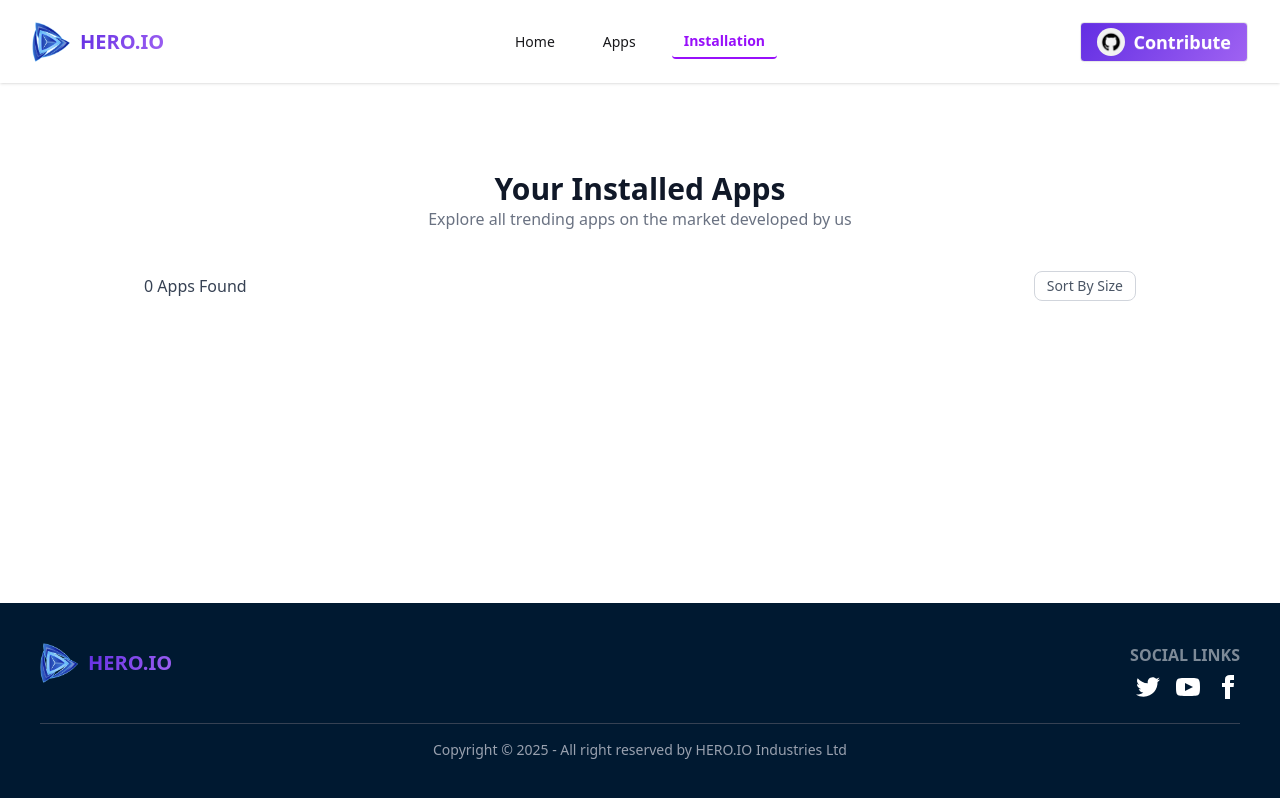
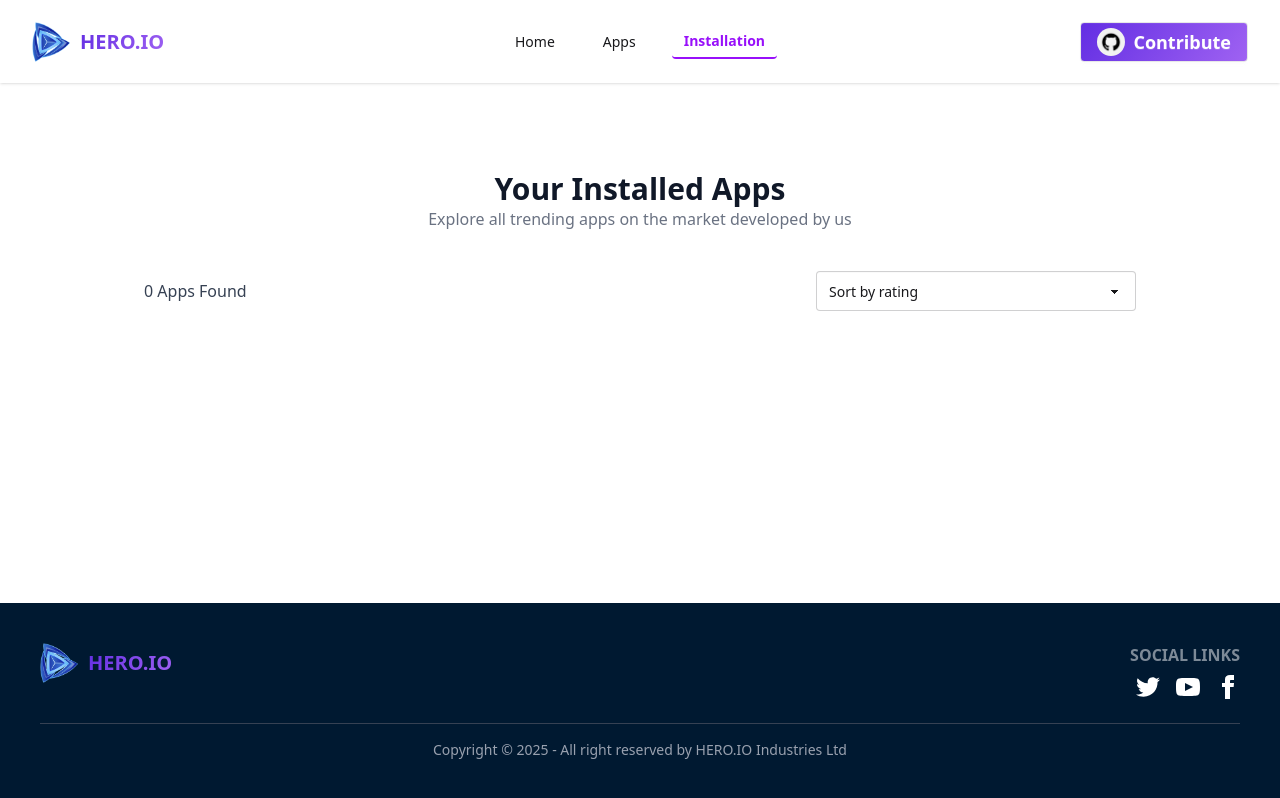
Before and after one commit to Coder-the-noob/Hero_APP, a React (Vite) app: page /installation in a window 1280 px wide. Built offline with nearby package versions, Linux system fonts and the light colour scheme.

Commit message:
added toastify into uninstall button and sorting

```diff
--- a/package.json
+++ b/package.json
@@ -15,6 +15,7 @@
     "react": "^19.1.1",
     "react-dom": "^19.1.1",
     "react-router": "^7.9.4",
+    "react-toastify": "^11.0.5",
     "tailwindcss": "^4.1.16"
   },
   "devDependencies": {
--- a/src/App.jsx
+++ b/src/App.jsx
@@ -1,3 +1,4 @@
+import { ToastContainer } from 'react-toastify'
 import './App.css'
 
 function App() {
@@ -8,6 +9,7 @@ function App() {
 
       <h1 className='border-2 solid p-2'>Vite + React</h1>
       <p className='text-red-400 text-2xl'>Lorem ipsum dolor sit amet consectetur adipisicing elit. Tempora, id.</p>
+      <ToastContainer position="top-right" autoClose={2000} />
 
     </>
   )
--- a/src/Pages/AppDetails.jsx
+++ b/src/Pages/AppDetails.jsx
@@ -4,6 +4,7 @@ import useApps from "../Hooks/useApps";
 import downLogo from "../assets/icon-downloads.png";
 import ratingLogo from "../assets/icon-ratings.png";
 import reviewLogo from "../assets/icon-review.png";
+
 
 const AppDetails = () => {
   const { id } = useParams();
@@ -42,6 +43,7 @@ const AppDetails = () => {
         updateApps.push(app)
     }
     localStorage.setItem('installed', JSON.stringify(updateApps));
+
 
   }
 
--- a/src/Pages/InstallApps.jsx
+++ b/src/Pages/InstallApps.jsx
@@ -1,8 +1,10 @@
 import React, { useEffect, useState } from "react";
 import downloadIcon from "../assets/icon-downloads.png";
+import { toast, ToastContainer } from "react-toastify";
 
 const InstallApps = () => {
   const [installed, setInstallApp] = useState([]);
+  const [sortOrder, setSortOrder] = useState('none');
 
   useEffect(() => {
     const ableApps = JSON.parse(localStorage.getItem("installed"));
@@ -10,6 +12,24 @@ const InstallApps = () => {
       setInstallApp(ableApps);
     }
   }, []);
+
+  const sortedApp = (() =>{
+    if(sortOrder === 'rating-asc'){
+        return [...installed].sort((a,b)=>a.ratingAvg - b.ratingAvg)
+    }else if(sortOrder=== 'rating-desc'){
+        return[...installed].sort((a,b) => b.ratingAvg - a.ratingAvg)
+    }else{
+       return installed
+    }
+  }) ()
+
+  const handleUninstall = (id) => {
+    const updatedList = installed.filter((app) => app.id !== id);
+    setInstallApp(updatedList);
+    localStorage.setItem("installed", JSON.stringify(updatedList));
+
+    toast.error("App Uninstalled!", { theme: "dark" });
+  };
 
   return (
     <div className="max-w-5xl mx-auto px-4 py-10">
@@ -26,13 +46,15 @@ const InstallApps = () => {
               <p className="text-gray-700 font-medium">
                   {installed.length} Apps Found
               </p>
-        <button className="text-gray-600 text-sm border border-gray-300 rounded-lg px-3 py-1 hover:bg-gray-100 transition">
-          Sort By Size
-        </button>
-      </div>
-
-      <div className="space-y-4">
-        {installed.map(({ id, image, title, downloads, ratingAvg, size }) => (
+          <label className="form-control w-full max-w-xs">
+              <select className="select select-bordered" value={sortOrder} onChange={(e) => setSortOrder(e.target.value)}>
+                  <option value="none">Sort by rating</option>
+                  <option value="rating-asc">Low-&gt;High</option>
+                  <option value="rating-desc">High-&gt;Low</option>
+              </select>
+          </label>
+      </div><div className="space-y-4">
+              {sortedApp.map(({ id, image, title, downloads, ratingAvg, size }) => (
                   <div
                       key={id}
                       className="flex items-center justify-between bg-white border border-gray-200 rounded-xl p-4 shadow-sm hover:shadow-md transition"
@@ -41,8 +63,7 @@ const InstallApps = () => {
                           <img
                               src={image}
                               alt={title}
-                className="w-14 h-14 rounded-lg object-cover bg-gray-100"
-              />
+                              className="w-14 h-14 rounded-lg object-cover bg-gray-100" />
                           <div>
                               <h3 className="font-semibold text-gray-900">{title}</h3>
                               <div className="flex items-center gap-3 text-sm text-gray-500 mt-1">
@@ -50,8 +71,7 @@ const InstallApps = () => {
                                       <img
                                           src={downloadIcon}
                                           alt="downloads"
-                      className="w-4 h-4"
-                    />
+                                          className="w-4 h-4" />
                                       <span>{(downloads / 1000000).toFixed(1)}M</span>
                                   </div>
                                   <div className="flex items-center gap-1 text-yellow-500">
@@ -63,12 +83,12 @@ const InstallApps = () => {
                           </div>
                       </div>
 
-            <button className="bg-green-500 text-white px-5 py-2 rounded-lg text-sm font-medium hover:bg-green-600 transition">
+                      <button onClick={() => handleUninstall(id)} className="bg-green-500 text-white px-5 py-2 rounded-lg text-sm font-medium hover:bg-green-600 transition">
                           Uninstall
                       </button>
                   </div>
               ))}
-      </div>
+          </div><ToastContainer position="top-right" autoClose={2000} />
     </div>
   );
 };
```
Also changed, not shown: 1 other file (tests, documents, lock files or other folders). Lines whose indentation alone changed are shown as unchanged.
